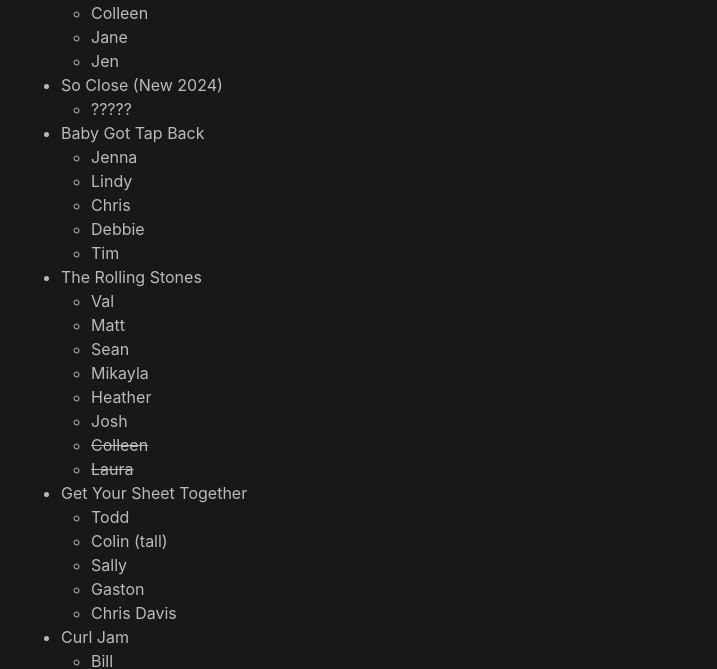
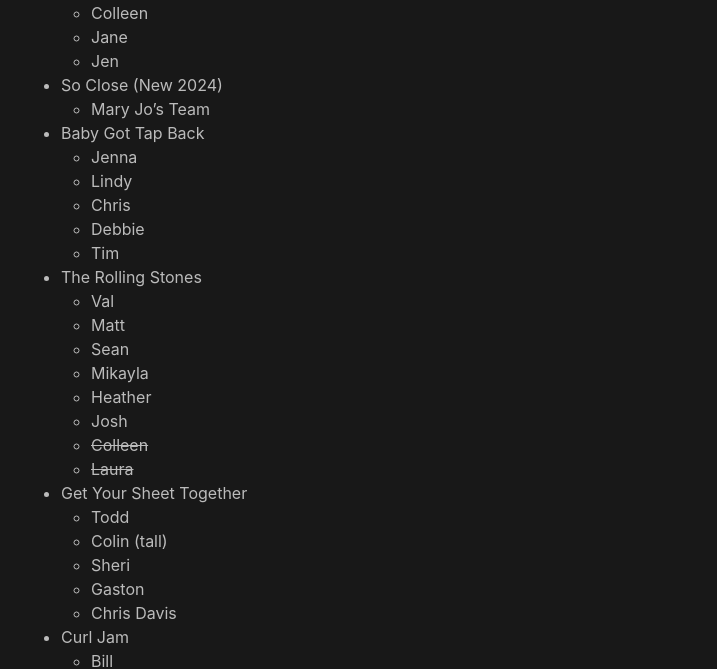
Before and after one commit to colindouglas/schoon.dog, a Jekyll site: the page built from whodat.md, in a window 1280 px wide. Shown: the part 284-953 px from the top of the page, without its empty margins (239-956 px from the left). Built offline with Jekyll 4.4.1, drawn with Linux system fonts in a browser that asks for light colours.

Commit message:
update names

```diff
--- a/whodat.md
+++ b/whodat.md
@@ -21,7 +21,7 @@ title: What is that guy's name
     * Jen
 
 * So Close (New 2024)
-    * ?????
+    * Mary Jo's Team
 
 * Baby Got Tap Back
     * Jenna
@@ -43,7 +43,7 @@ title: What is that guy's name
 * Get Your Sheet Together
     * Todd
     * Colin (tall)
-    * Sally
+    * Sheri
     * Gaston
     * Chris Davis
 
```
Also changed, not shown: who.md (+1 -1 lines).
